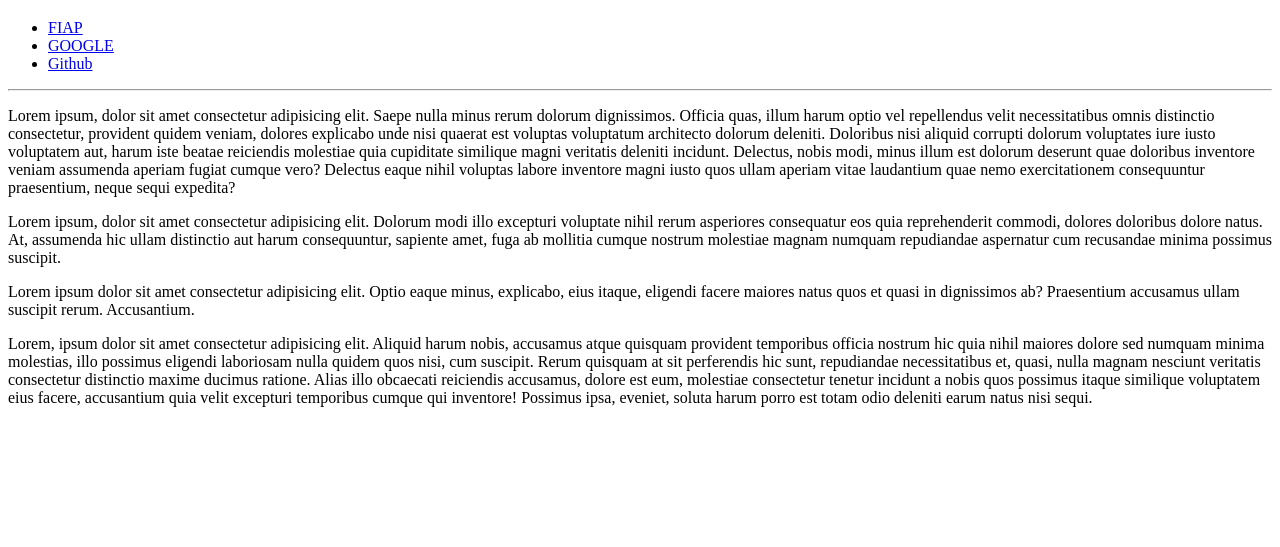
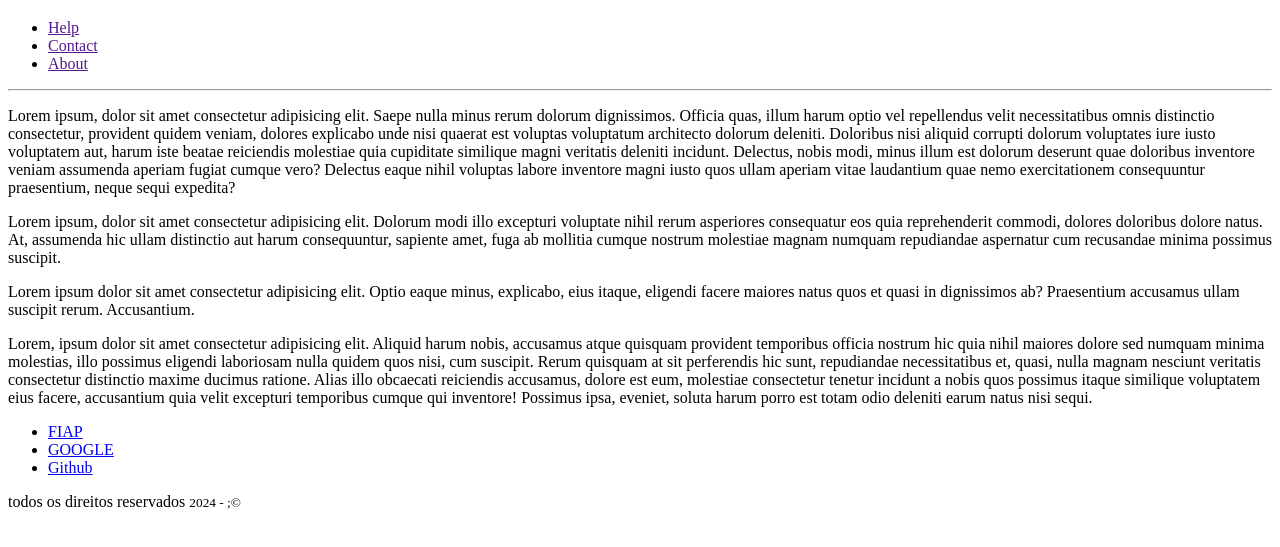
Before and after one commit to JubsHereMan/projeto-Site-Alexandre, a plain HTML site: page projeto/Index.html in a window 1280 px wide. Shown: the part 61-608 px from the top of the page. Drawn offline with Linux system fonts and the light colour scheme.

Commit message:
rodape criado e menus refatorados

```diff
--- a/projeto/Index.html
+++ b/projeto/Index.html
@@ -24,13 +24,10 @@ A <!DOCTYPE html> document type definition, declaração define que este documen
           <nav>
             <!-- ul = unordered list e dentro dela somente podemos adicionar elementos li = list item.-->
             <ul>
-              <li>
-                <a href="https://www2.fiap.com.br/" target="_blank"> FIAP </a>
-              </li>
-              <li>
-                <a href="https://www.google.com.br/" target="_blank">GOOGLE</a>
-              </li>
-              <li><a href="https://github.com/" target="_blank">Github</a></li>
+                <li><a href="">Help</a></li>
+                <li><a href="">Contact</a></li>
+                <li><a href="">About</a></li>
+
             </ul>
           </nav>
         </header>
@@ -47,7 +44,22 @@ A <!DOCTYPE html> document type definition, declaração define que este documen
           <p>Lorem, ipsum dolor sit amet consectetur adipisicing elit. Aliquid harum nobis, accusamus atque quisquam provident temporibus officia nostrum hic quia nihil maiores dolore sed numquam minima molestias, illo possimus eligendi laboriosam nulla quidem quos nisi, cum suscipit. Rerum quisquam at sit perferendis hic sunt, repudiandae necessitatibus et, quasi, nulla magnam nesciunt veritatis consectetur distinctio maxime ducimus ratione. Alias illo obcaecati reiciendis accusamus, dolore est eum, molestiae consectetur tenetur incidunt a nobis quos possimus itaque similique voluptatem eius facere, accusantium quia velit excepturi temporibus cumque qui inventore! Possimus ipsa, eveniet, soluta harum porro est totam odio deleniti earum natus nisi sequi.</p>
         </section>
 
+        <footer class="rodape">
+            <nav>
+                <ul>
+                    <li>
+                        <a href="https://www2.fiap.com.br/" target="_blank"> FIAP </a>
+                      </li>
+                      <li>
+                        <a href="https://www.google.com.br/" target="_blank">GOOGLE</a>
+                      </li>
+                      <li><a href="https://github.com/" target="_blank">Github</a></li>
+                </ul>
+            </nav>
 
+            <p>todos os direitos reservados <small>2024 - ;&copy; </small></p>
+
+        </footer>
       </div>
     </body>
   </html>
```
